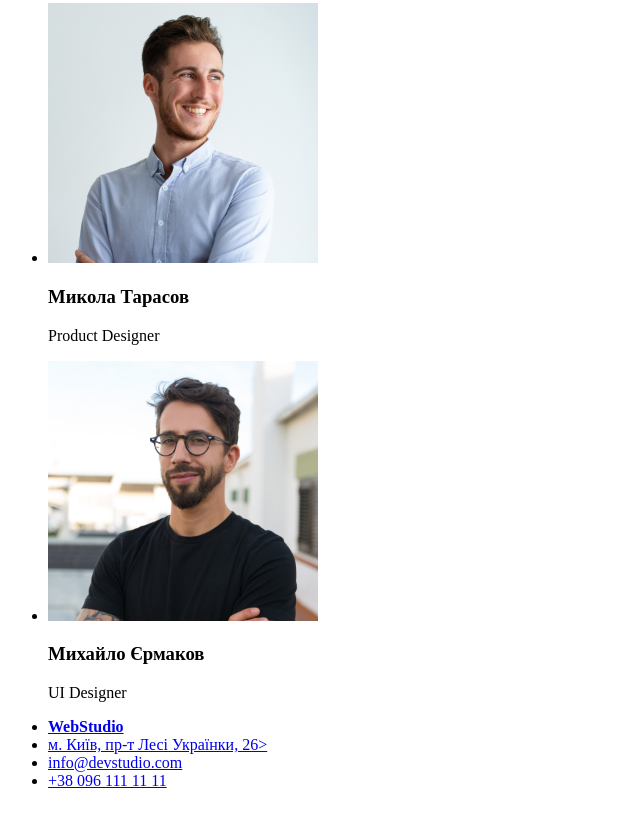
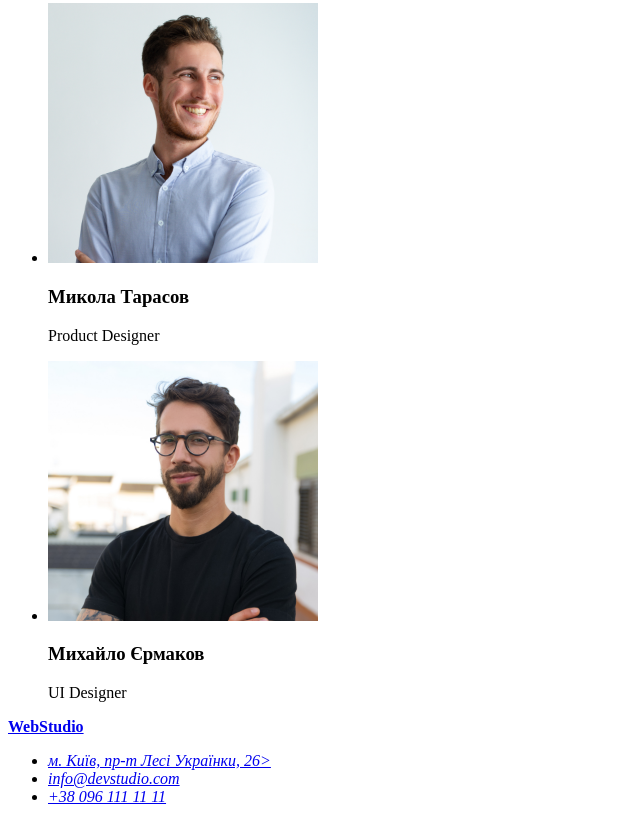
Before and after one commit to VolodymyrShostak/goit-markup-hw-01, a plain HTML site: page index.html in a window 1280 px wide. Shown: the part 2333-3155 px from the top of the page, without its empty margins (0-640 px from the left). Drawn offline with Linux system fonts and the light colour scheme.

Commit message:
врахування зауважень 2

```diff
--- a/index.html
+++ b/index.html
@@ -140,13 +140,14 @@
         <!--футер-->
         <footer>
             <div>
-                <ul>
-
-                    <li><a href="/"><b>WebStudio</b></a></li>
+                <a href="/"><b>WebStudio</b></a>
+                <address>
+                    <ul>
                     <li><a href="/">м. Київ, пр-т Лесі Українки, 26></a></li>
                     <li><a href="mailto:info@devstudio.com">info@devstudio.com</a></li>
                     <li><a href="tel:+38096111111">+38 096 111 11 11</a></li>
                 </ul>
+                </address>
             </div>
         </footer>
     </body>
```
